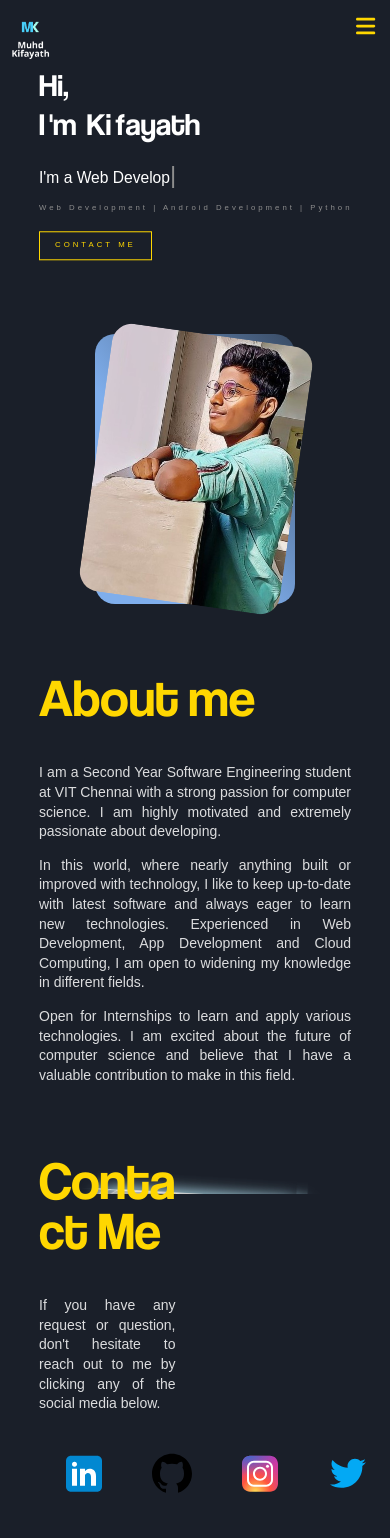
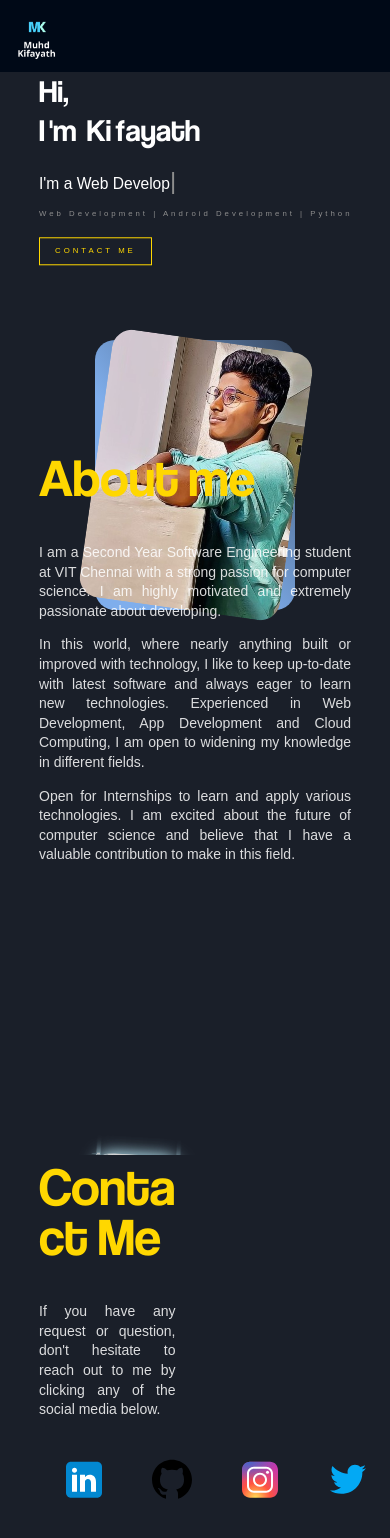
Before and after one commit to muhd-kifayath/portfolio-old, a React (Create React App) app: page / in a window 390 px wide. Shown: the top 1538 px of the page. Built offline with nearby package versions, Linux system fonts and the light colour scheme.

Commit message:
Trying to fix this🥲

```diff
--- a/src/components/About/index.scss
+++ b/src/components/About/index.scss
@@ -60,27 +60,27 @@
         }
 
         .face1 {
-            transform: translateZ(100px);
+            transform: translateZ(40px);
             color: #3c79a9;
           }
           .face2 {
-            transform: rotateY(90deg) translateZ(100px);
+            transform: rotateY(90deg) translateZ(40px);
             color: #ec2125;
           }
           .face3 {
-            transform: rotateY(90deg) rotateX(90deg) translateZ(100px);
+            transform: rotateY(90deg) rotateX(90deg) translateZ(40px);
             color: #3DDC84;
           }
           .face4 {
-            transform: rotateY(180deg) rotateZ(90deg) translateZ(100px);
+            transform: rotateY(180deg) rotateZ(90deg) translateZ(40px);
             color: #5ed4f4;
           }
           .face5 {
-            transform: rotateY(-90deg) rotateZ(90deg) translateZ(100px);
+            transform: rotateY(-90deg) rotateZ(90deg) translateZ(40px);
             color: #efd81d;
           }
           .face6 {
-            transform: rotateX(-90deg) translateZ(100px);
+            transform: rotateX(-90deg) translateZ(40px);
             color: #ec4d28;
           }
         }
@@ -112,10 +112,11 @@
 @media screen and (max-width: 768px) {
   .about-page {
     position: relative;
-    height: 50%;
+    height: fit-content;
+    flex-direction: column;
 
     .text-zone {
-      position: absolute;
+      position: relative;
       width: 80%;
       right: 10%;
       height: auto;
@@ -123,15 +124,25 @@
 
 
     .stage-cube-cont {
-      position: absolute;
-      width: 100%;
+      position: relative;
+      width: 60%;
       height: auto;
       top: auto;
       padding-top: auto;
-      right: 0;
+      right: 20%;
+      left: 20%;
       bottom: 10px;
       overflow: none;
 
     }
+
+    .cubespinner {
+      transform-origin: 40px 40px 0 ;
+
+      div {
+        height: 80px;
+        width: 80px;
+      }
+    }
   }
 }
--- a/src/components/Home/index.scss
+++ b/src/components/Home/index.scss
@@ -112,6 +112,7 @@
         position: relative;
         display: flex;
         flex-direction: column;
+        margin-top: 20%;
 
         .text-zone {
             position: relative;
--- a/src/components/Layout/index.scss
+++ b/src/components/Layout/index.scss
@@ -124,13 +124,13 @@
 @media screen and (max-width: 1024px) {
     .page {
         position: initial;
-
     }
 
     .contatiner {
         position: initial;
         height: auto;
         min-height: auto;
+        margin-top: 5%;
     }
 
     .tags{
--- a/src/components/Sidebar/index.js
+++ b/src/components/Sidebar/index.js
@@ -31,6 +31,9 @@ const Sidebar = () => {
                 </a>
                 <FontAwesomeIcon onClick={() => [setShowNav(false), setShowMenu(true)]} icon={faClose} color="ffd700" size="3x" className="close-icon" />
             </nav>
+            <div className={showMenu ? "menu-icon" : ''}>
+                <FontAwesomeIcon onClick={() => [setShowNav(true), setShowMenu(false)]} icon={faBars} color="#ffd700" size="2x" />
+            </div>
             <ul>
                 <li>
                     <a target="_blank" rel="noreferrer" href="https://linkedin.com/in/muhd-kifayath">
@@ -53,7 +56,6 @@ const Sidebar = () => {
                     </a>
                 </li>
             </ul>
-            <FontAwesomeIcon onClick={() => [setShowNav(true), setShowMenu(false)]} icon={faBars} color="#ffd700" size="2x" className={showMenu ? "menu-icon" : ''} />
         </div>
     )
 }
--- a/src/components/Sidebar/index.scss
+++ b/src/components/Sidebar/index.scss
@@ -134,10 +134,13 @@
 
 @media screen and (max-width: 1024px) {
     .nav-bar {
-        background: transparent;
-        position: initial;
+        position: fixed;
         height: fit-content;
         min-height: auto;
+        width: 100%;
+        display: flex;
+        justify-content: space-between;
+        padding: 0 30px 0 15px;
 
         img {
             height: auto;
@@ -185,10 +188,11 @@
 
         .menu-icon, .close-icon {
             display: block;
-            position: fixed;
+            position: absolute;
             top: 15px;
             right: 15px;
             z-index: 3;
+
         }
     }
 }
```
